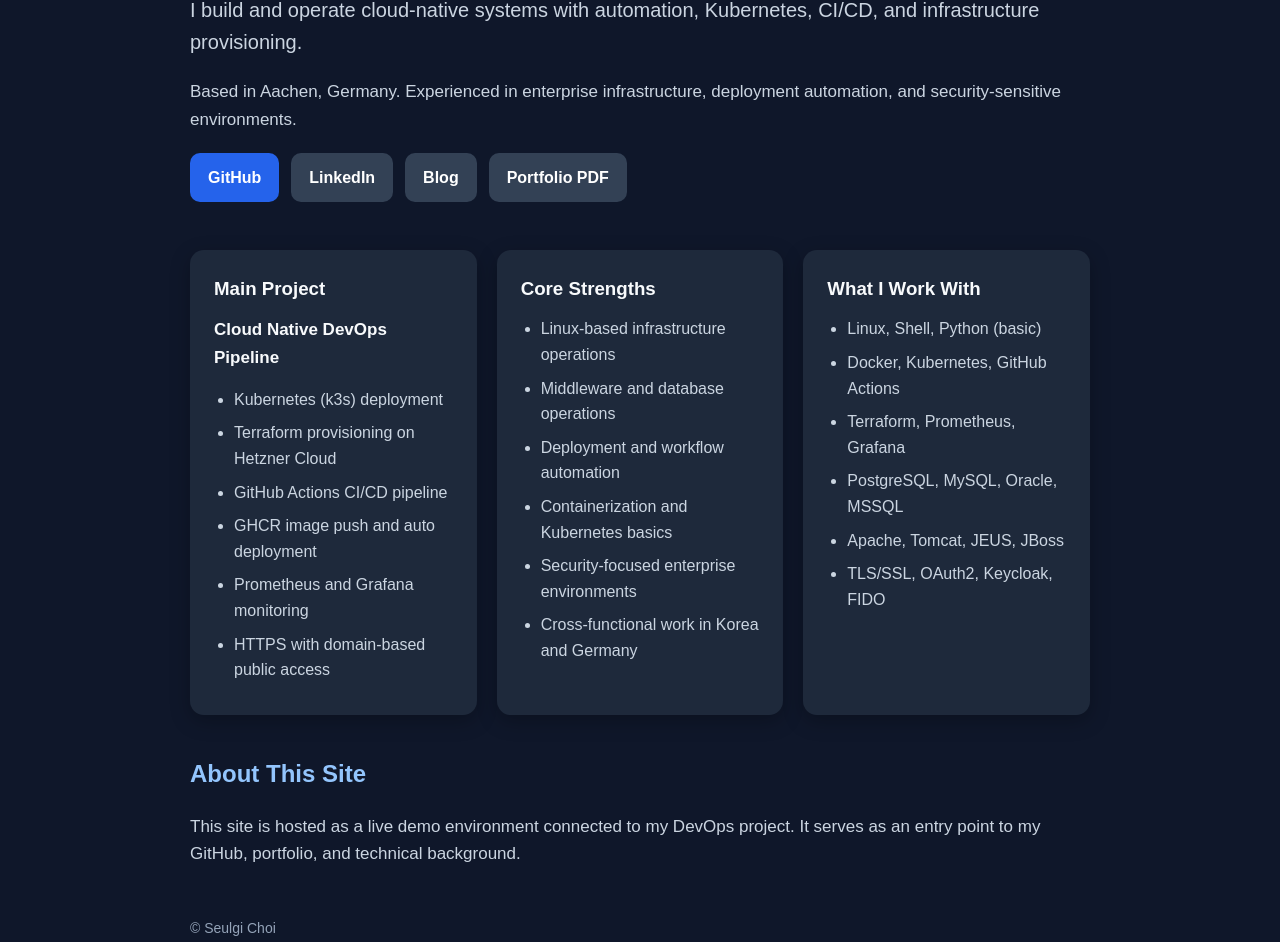
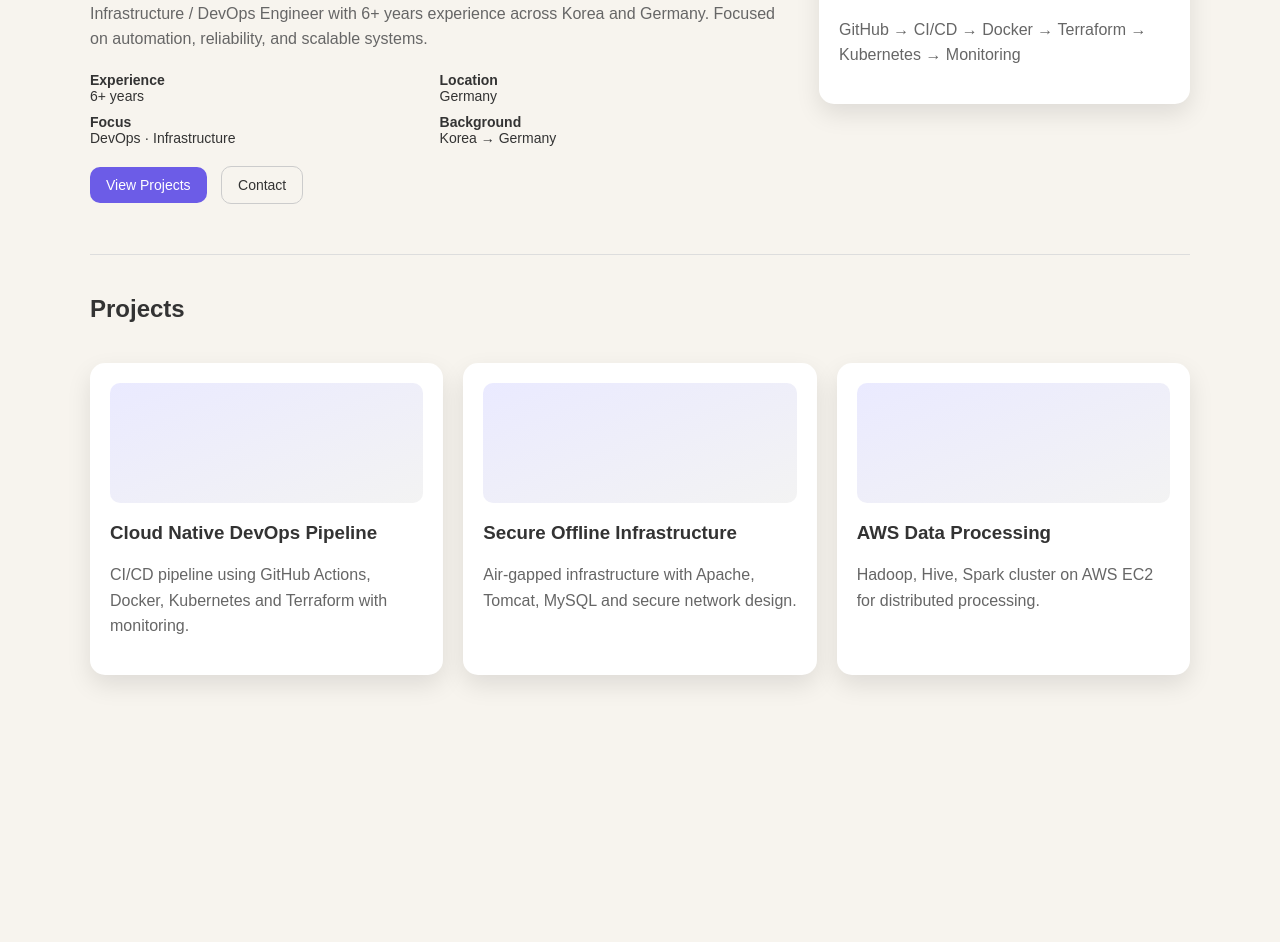
Before and after one commit to xotmfrlox/cloud-native-devops-gcp, a website: page app/index.html in a window 1280 px wide. Shown: the part 203-1145 px from the top of the page. After the commit the page ends 918 px from the top, so only its background shows below. Drawn offline with Linux system fonts and the light colour scheme.

Commit message:
eidted index.html

```diff
--- a/app/index.html
+++ b/app/index.html
@@ -1,185 +1,77 @@
 <!DOCTYPE html>
-<html lang="en">
+<html>
 <head>
-  <meta charset="UTF-8" />
-  <meta name="viewport" content="width=device-width, initial-scale=1.0" />
-  <title>Seulgi Choi | Infrastructure / DevOps Engineer</title>
+<meta charset="UTF-8">
+<title>Seulgi Portfolio Preview</title>
 <style>
-    body {
-      margin: 0;
-      font-family: Arial, sans-serif;
-      background: #0f172a;
-      color: #e2e8f0;
-      line-height: 1.6;
-    }
-
-    .container {
-      max-width: 900px;
-      margin: 0 auto;
-      padding: 60px 24px;
-    }
-
-    .hero {
-      margin-bottom: 48px;
-    }
-
-    h1 {
-      font-size: 42px;
-      margin: 0 0 12px;
-      color: #f8fafc;
-    }
-
-    h2 {
-      font-size: 24px;
-      margin-top: 0;
-      color: #93c5fd;
-    }
-
-    p {
-      margin: 0 0 16px;
-      font-size: 17px;
-      color: #cbd5e1;
-    }
-
-    .tagline {
-      font-size: 20px;
-      margin-bottom: 20px;
-    }
-
-    .card-grid {
-      display: grid;
-      grid-template-columns: repeat(auto-fit, minmax(260px, 1fr));
-      gap: 20px;
-      margin-top: 32px;
-      margin-bottom: 40px;
-    }
-
-    .card {
-      background: #1e293b;
-      padding: 24px;
-      border-radius: 14px;
-      box-shadow: 0 6px 20px rgba(0, 0, 0, 0.25);
-    }
-
-    .card h3 {
-      margin-top: 0;
-      margin-bottom: 12px;
-      color: #f8fafc;
-    }
-
-    ul {
-      padding-left: 20px;
-      margin: 0;
-    }
-
-    li {
-      margin-bottom: 8px;
-      color: #cbd5e1;
-    }
-
-    .links {
-      display: flex;
-      flex-wrap: wrap;
-      gap: 12px;
-      margin-top: 20px;
-    }
-
-    .button {
-      display: inline-block;
-      padding: 12px 18px;
-      border-radius: 10px;
-      background: #2563eb;
-      color: white;
-      text-decoration: none;
-      font-weight: bold;
-    }
-
-    .button.secondary {
-      background: #334155;
-    }
-
-    .footer {
-      margin-top: 50px;
-      font-size: 14px;
-      color: #94a3b8;
-    }
-
-    .highlight {
-      color: #f8fafc;
-      font-weight: bold;
-    }
+body{font-family:Arial;margin:0;background:#f7f4ee;color:#333;}
+.container{max-width:1100px;margin:auto;padding:40px;}
+.hero{display:flex;gap:40px;align-items:center;border-bottom:1px solid #ddd;padding-bottom:50px;}
+h1{font-size:40px;margin:10px 0;}
+p{color:#666;line-height:1.6;}
+.card{background:white;padding:20px;border-radius:15px;box-shadow:0 10px 25px rgba(0,0,0,0.1);}
+.grid{display:grid;grid-template-columns:repeat(3,1fr);gap:20px;margin-top:40px;}
+.box{height:120px;background:linear-gradient(to bottom right,#eaeaff,#f3f3f3);border-radius:10px;margin-bottom:10px;}
+.btn{display:inline-block;margin-top:20px;padding:10px 16px;border-radius:10px;text-decoration:none;font-size:14px;}
+.primary{background:#6c5ce7;color:white;}
+.outline{border:1px solid #ccc;color:#333;margin-left:10px;}
+.info{display:grid;grid-template-columns:1fr 1fr;gap:10px;margin-top:20px;font-size:14px;}
 </style>
 </head>
 <body>
+
 <div class="container">
-    <section class="hero">
-      <h1>Seulgi Choi</h1>
-      <h2>Infrastructure / DevOps Engineer</h2>
-      <p class="tagline">
-        I build and operate cloud-native systems with automation, Kubernetes, CI/CD, and infrastructure provisioning.
-      </p>
+
+<div class="hero">
+<div>
+<p style="color:#6c5ce7;">DevOps Engineer</p>
+<h1>I simplify complex infrastructure<br>through automation</h1>
+
 <p>
-        Based in Aachen, Germany. Experienced in enterprise infrastructure, deployment automation, and security-sensitive environments.
+Infrastructure / DevOps Engineer with 6+ years experience across Korea and Germany.
+Focused on automation, reliability, and scalable systems.
 </p>
 
-      <div class="links">
-        <a class="button" href="https://github.com/xotmfrlox" target="_blank">GitHub</a>
-        <a class="button secondary" href="https://www.linkedin.com/in/seul96" target="_blank">LinkedIn</a>
-        <a class="button secondary" href="https://seul96.tistory.com/" target="_blank">Blog</a>
-        <a class="button secondary" href="/Seulgi_Choi_Portfolio.pdf" target="_blank">Portfolio PDF</a>
+<div class="info">
+<div><strong>Experience</strong><br>6+ years</div>
+<div><strong>Location</strong><br>Germany</div>
+<div><strong>Focus</strong><br>DevOps · Infrastructure</div>
+<div><strong>Background</strong><br>Korea → Germany</div>
 </div>
-    </section>
 
-    <section class="card-grid">
-      <div class="card">
-        <h3>Main Project</h3>
-        <p><span class="highlight">Cloud Native DevOps Pipeline</span></p>
-        <ul>
-          <li>Kubernetes (k3s) deployment</li>
-          <li>Terraform provisioning on Hetzner Cloud</li>
-          <li>GitHub Actions CI/CD pipeline</li>
-          <li>GHCR image push and auto deployment</li>
-          <li>Prometheus and Grafana monitoring</li>
-          <li>HTTPS with domain-based public access</li>
-        </ul>
+<a class="btn primary">View Projects</a>
+<a class="btn outline">Contact</a>
 </div>
 
 <div class="card">
-        <h3>Core Strengths</h3>
-        <ul>
-          <li>Linux-based infrastructure operations</li>
-          <li>Middleware and database operations</li>
-          <li>Deployment and workflow automation</li>
-          <li>Containerization and Kubernetes basics</li>
-          <li>Security-focused enterprise environments</li>
-          <li>Cross-functional work in Korea and Germany</li>
-        </ul>
+<h3>Pipeline Flow</h3>
+<p>GitHub → CI/CD → Docker → Terraform → Kubernetes → Monitoring</p>
+</div>
+</div>
+
+<h2 style="margin-top:40px;">Projects</h2>
+
+<div class="grid">
+<div class="card">
+<div class="box"></div>
+<h3>Cloud Native DevOps Pipeline</h3>
+<p>CI/CD pipeline using GitHub Actions, Docker, Kubernetes and Terraform with monitoring.</p>
 </div>
 
 <div class="card">
-        <h3>What I Work With</h3>
-        <ul>
-          <li>Linux, Shell, Python (basic)</li>
-          <li>Docker, Kubernetes, GitHub Actions</li>
-          <li>Terraform, Prometheus, Grafana</li>
-          <li>PostgreSQL, MySQL, Oracle, MSSQL</li>
-          <li>Apache, Tomcat, JEUS, JBoss</li>
-          <li>TLS/SSL, OAuth2, Keycloak, FIDO</li>
-        </ul>
+<div class="box"></div>
+<h3>Secure Offline Infrastructure</h3>
+<p>Air-gapped infrastructure with Apache, Tomcat, MySQL and secure network design.</p>
 </div>
-    </section>
 
-    <section>
-      <h2>About This Site</h2>
-      <p>
-        This site is hosted as a live demo environment connected to my DevOps project.
-        It serves as an entry point to my GitHub, portfolio, and technical background.
-      </p>
-    </section>
-
-    <div class="footer">
-      © Seulgi Choi
+<div class="card">
+<div class="box"></div>
+<h3>AWS Data Processing</h3>
+<p>Hadoop, Hive, Spark cluster on AWS EC2 for distributed processing.</p>
 </div>
 </div>
+
+</div>
+
 </body>
 </html>
```
Lines whose indentation alone changed are shown as unchanged.
